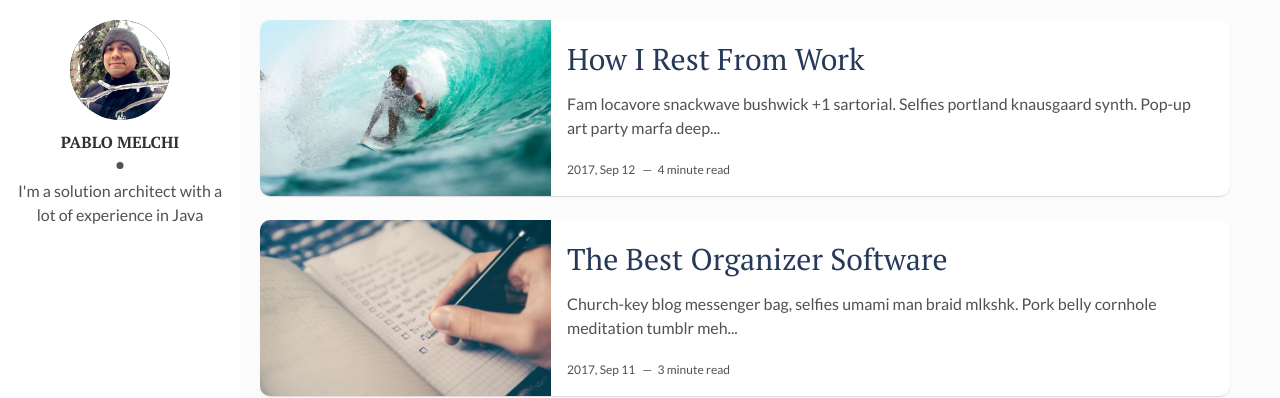
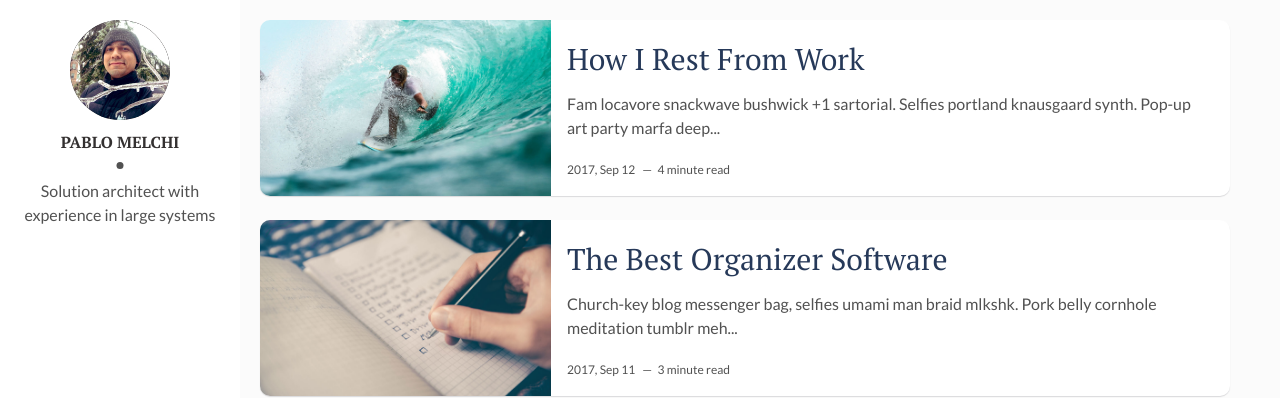
Before and after one commit to pmelchi/pmelchi.github.io, a Jekyll site: the page built from index.html, in a window 1280 px wide. Shown: the top 398 px of the page. Built offline with Jekyll 4.4.1, drawn with Linux system fonts in a browser that asks for light colours; the list of posts is cut into pages by our own code.

Commit message:
Update _config.yml

```diff
--- a/_config.yml
+++ b/_config.yml
@@ -9,7 +9,7 @@ site-twitter: #if your site has a twitter account, enter it here
 # Author Settings
 author: Pablo Melchi # add your name
 author-img: pablo-melchi.jpg # add your photo
-about-author: I'm a solution architect with a lot of experience in Java  # add description
+about-author: Solution architect with experience in large systems  # add description
 social-twitter: # add your Twitter handle
 #social-facebook: # add your Facebook handle
 social-github: artemsheludko # add your Github handle
```
